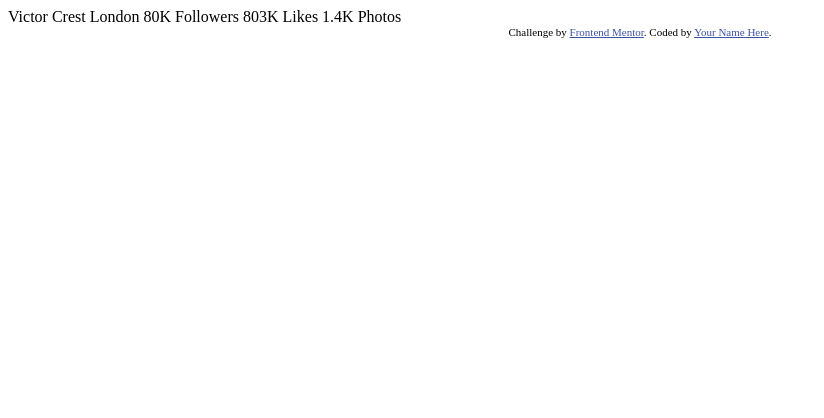
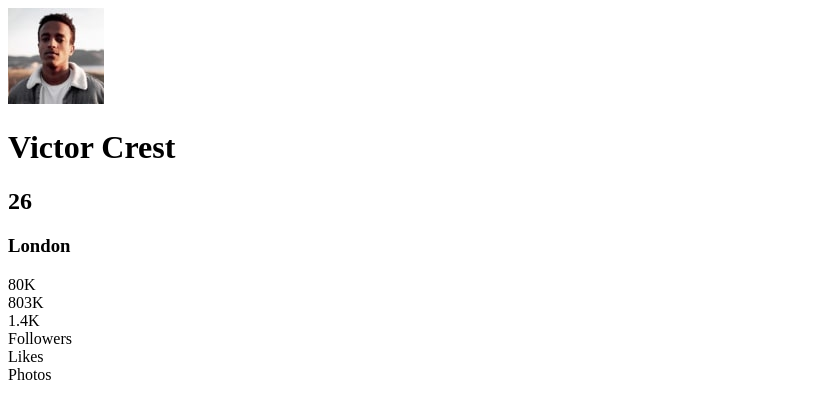
Before and after one commit to RayaneBengaoui/FM_challenge8_profile_card_component, a plain HTML site: page index.html in a window 1280 px wide. Shown: the whole page, without its empty margins (0-824 px from the left). Drawn offline with Linux system fonts and the light colour scheme.

Commit message:
HTML  structure

```diff
--- a/index.html
+++ b/index.html
@@ -1,34 +1,44 @@
 <!DOCTYPE html>
 <html lang="en">
   <head>
-  <meta charset="UTF-8">
-  <meta name="viewport" content="width=device-width, initial-scale=1.0"> <!-- displays site properly based on user's device -->
+    <meta charset="UTF-8" />
+    <meta name="viewport" content="width=device-width, initial-scale=1.0" />
+    <!-- displays site properly based on user's device -->
 
-  <link rel="icon" type="image/png" sizes="32x32" href="./images/favicon-32x32.png">
+    <link
+      rel="icon"
+      type="image/png"
+      sizes="32x32"
+      href="./images/favicon-32x32.png"
+    />
 
     <title>Frontend Mentor | Profile card component</title>
-
-  <!-- Feel free to remove these styles or customise in your own stylesheet 👍 -->
-  <style>
-    .attribution { font-size: 11px; text-align: center; }
-    .attribution a { color: hsl(228, 45%, 44%); }
-  </style>
   </head>
   <body>
-  Victor Crest
-  London
-
-  80K
-  Followers
-
-  803K
-  Likes
-
-  1.4K
-  Photos
-  <div class="attribution">
-    Challenge by <a href="https://www.frontendmentor.io?ref=challenge" target="_blank">Frontend Mentor</a>.
-    Coded by <a href="#">Your Name Here</a>.
+    <div class="card-container">
+      <div class="card">
+        <div class="top-part"></div>
+        <div class="middle-part">
+          <img src="./images/image-victor.jpg" alt="profile-picture" />
+          <div class="identity-container">
+            <h1>Victor Crest</h1>
+            <h2>26</h2>
+            <h3>London</h3>
+          </div>
+        </div>
+        <div class="bottom-part">
+          <div class="stats-container">
+            <div class="stat">80K</div>
+            <div class="stat">803K</div>
+            <div class="stat">1.4K</div>
+          </div>
+          <div class="type-container">
+            <div class="type">Followers</div>
+            <div class="type">Likes</div>
+            <div class="type">Photos</div>
+          </div>
+        </div>
+      </div>
     </div>
   </body>
 </html>
```
Lines whose indentation alone changed are shown as unchanged.
